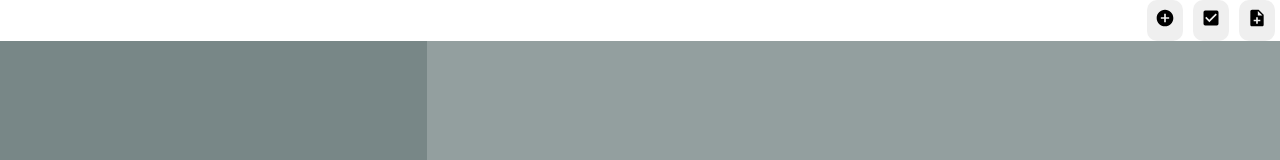
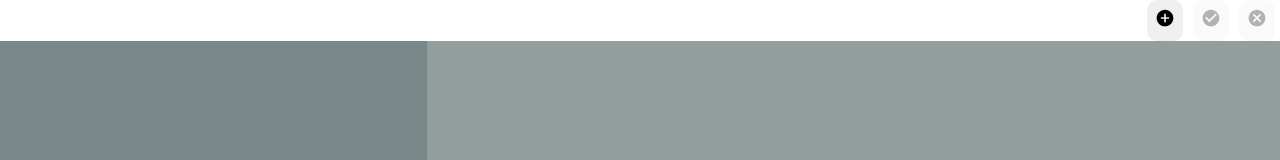
Before and after one commit to ranamashood/todo-app, a React (Create React App) app: page / in a window 1280 px wide. Shown: the top 160 px of the page. Built offline with nearby package versions, Linux system fonts and the light colour scheme; the HTML template or start-up script is replaced by a standard one.

Commit message:
fixed button icons in Menubar component

```diff
--- a/src/components/layout/Menubar.tsx
+++ b/src/components/layout/Menubar.tsx
@@ -1,4 +1,4 @@
-import { MdAddCircle, MdCheckBox, MdNoteAdd, MdSaveAlt } from "react-icons/md";
+import { MdAddCircle, MdCancel, MdCheckCircle } from "react-icons/md";
 import styled from "styled-components";
 import Button from "../Button";
 
@@ -21,14 +21,14 @@ const Menubar = (props: Props) => {
       <Button
         onClick={toggleIsAddNote}
         title="Save Note"
-        Icon={MdCheckBox}
-        disabled={isAddNote}
+        Icon={MdCheckCircle}
+        disabled={!isAddNote}
       />
       <Button
         onClick={toggleIsAddNote}
         title="Cancel"
-        Icon={MdNoteAdd}
-        disabled={isAddNote}
+        Icon={MdCancel}
+        disabled={!isAddNote}
       />
     </Wrapper>
   );
```
